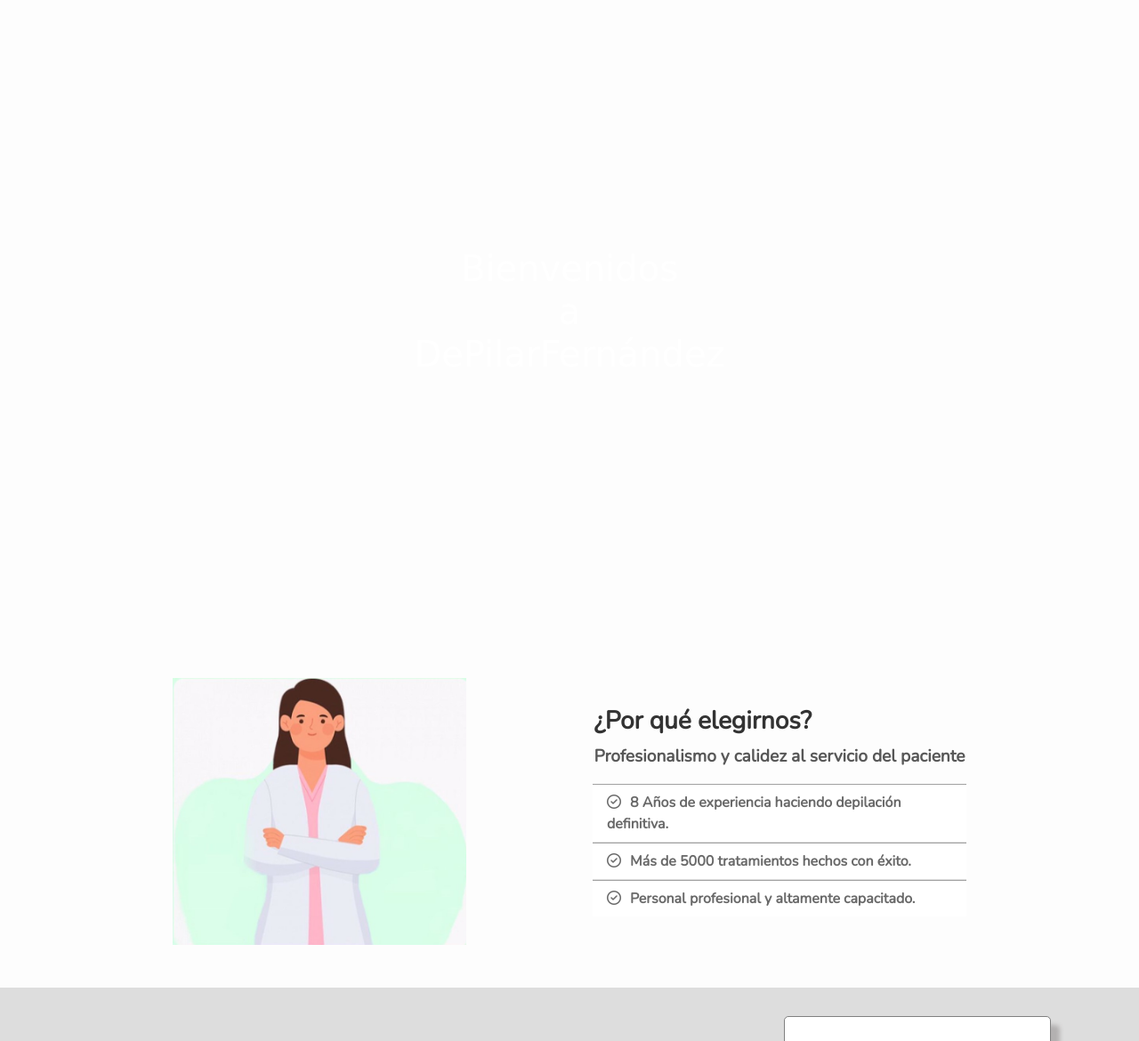
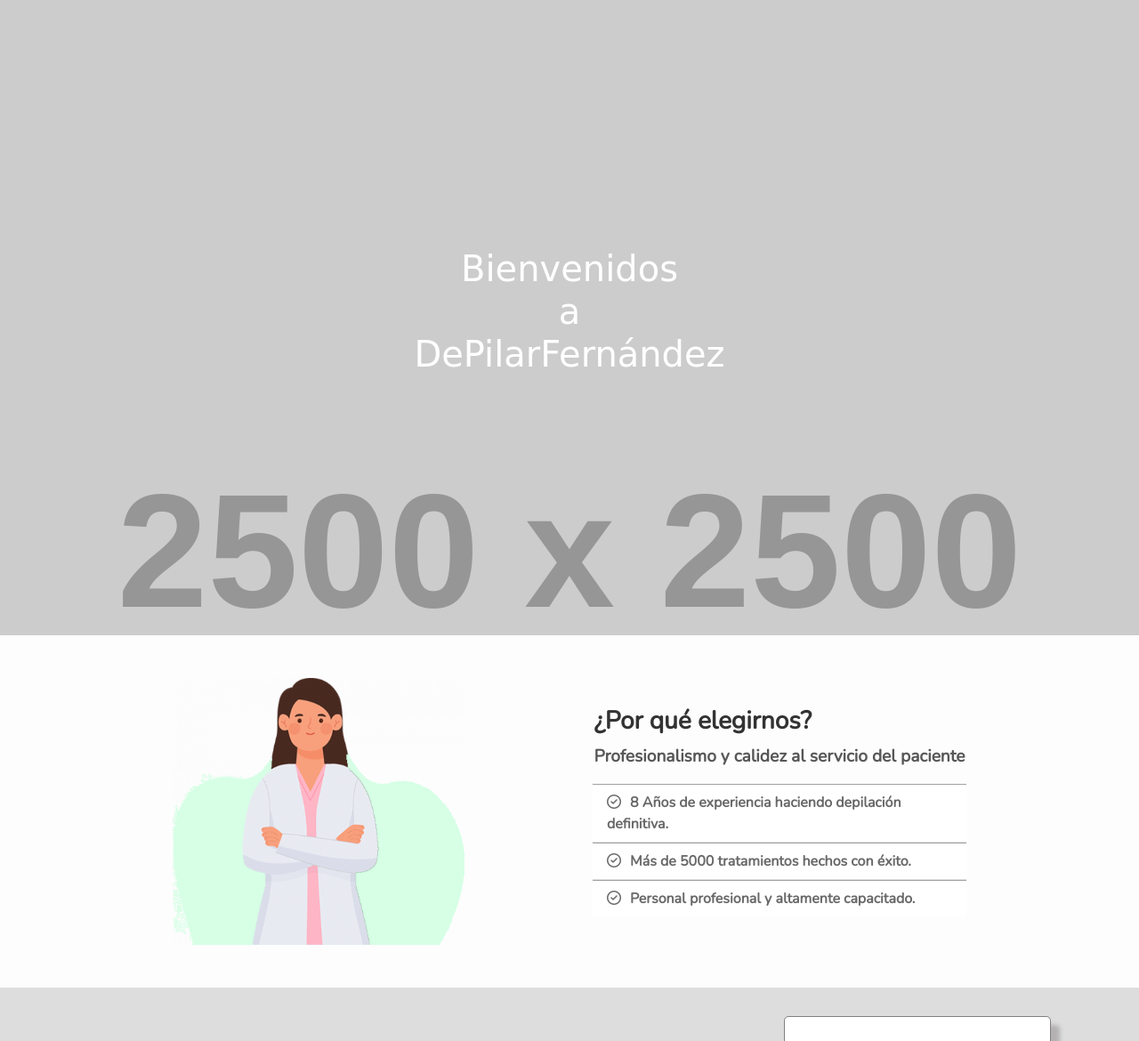
Before and after one commit to Roccoadn/depilarfernandez, a website: page index.html in a window 1280 px wide. Shown: the part 76-1246 px from the top of the page at 89% size. Drawn offline with nearby package versions, Linux system fonts and the light colour scheme; placeholder pictures from the web are drawn by us; a web font is replaced by a local one.

Commit message:
correcciones

```diff
--- a/index.html
+++ b/index.html
@@ -81,7 +81,7 @@
           <div class="contenido-medio col-lg-12 col-sm-12">
 
             <div class="foto-medica">
-              <img src="./assets/media/medica.jpeg" alt="medica">
+              <img src="./assets/media/medica.png" alt="medica">
             </div>
 
             <div class="asside">
--- a/scss/estilo.scss
+++ b/scss/estilo.scss
@@ -15,11 +15,11 @@
     flex-direction: column;
     height: 90vh;
     width: 100%;
-    background-image: inear-gradient(
+    background: linear-gradient(
         0deg,
         rgba(0, 0, 0, 0.5),
-        rgba(0, 0, 0, 0.5)
-        ,url(/assets/media/fondo9.jpg));
+        rgba(0, 0, 0, 0.5));
+    background-image: url("https://via.placeholder.com/2500");
     background-repeat: no-repeat;
     background-size: cover;
     font-family: $logoLetra;
```
Also changed, not shown: assets/media/medica (1).png (deleted), assets/media/medica.jpeg (deleted), assets/media/medica.png (added), css/estilo.css.
